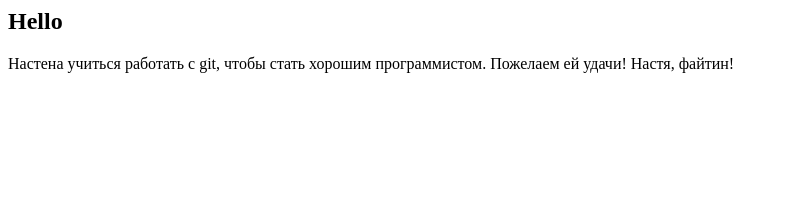
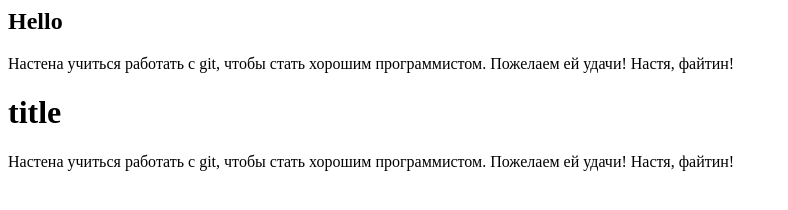
Before and after one commit to nastasia18/gittest, a plain HTML site: page index.html in a window 1280 px wide. Shown: the whole page, without its empty margins (0-788 px from the left). Drawn offline with Linux system fonts and the light colour scheme.

Commit message:
Новая ветка

```diff
--- a/index.html
+++ b/index.html
@@ -5,6 +5,8 @@
     <body>
         <h2>Hello</h2>
         <p>Настена учиться работать с git, чтобы стать хорошим программистом. Пожелаем ей удачи! Настя, файтин!</p>
+        <h1>title</h1>
+        <p>Настена учиться работать с git, чтобы стать хорошим программистом. Пожелаем ей удачи! Настя, файтин!</p>
     </body>
 
 </html>
```
